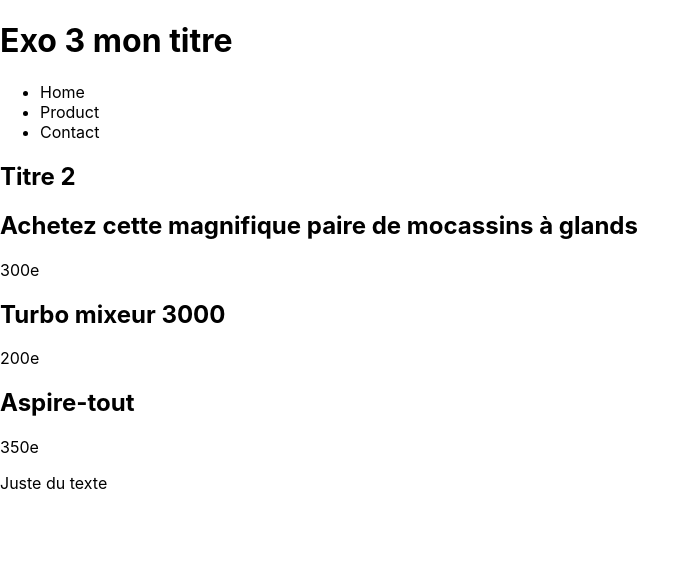
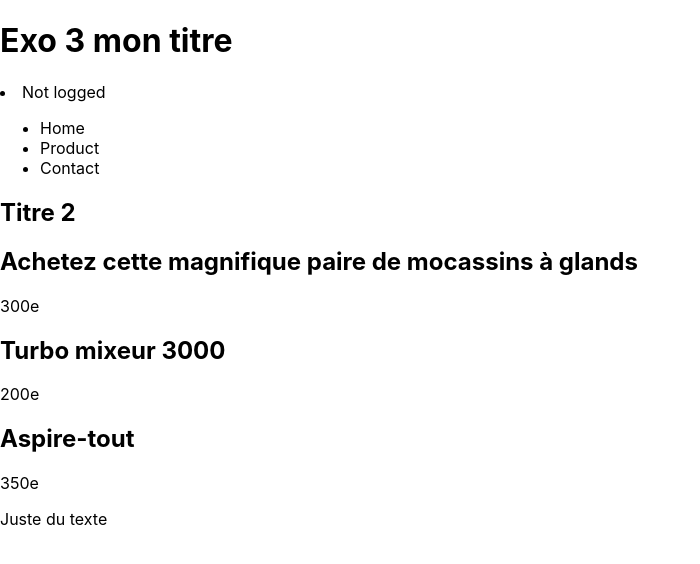
Before and after one commit to Shinrosama/projet_exo_react_2, a React (Create React App) app: page / in a window 1280 px wide. Shown: the top 564 px of the page, without its empty margins (0-700 px from the left). Built offline with nearby package versions, Linux system fonts and the light colour scheme.

Commit message:
add an if else in the header for exercise

```diff
--- a/src/Header.js
+++ b/src/Header.js
@@ -1,7 +1,16 @@
+const isUserLogged = false;
+
+
 function Header(){
     return(
         <header>
             <h1>Exo 3 mon titre</h1>
+
+            {isUserLogged?(
+                <li>Shinro</li>
+            ):(
+                <li>Not logged</li>
+            )}
             <ul>
                 <li>Home</li>
                 <li>Product</li>
```
